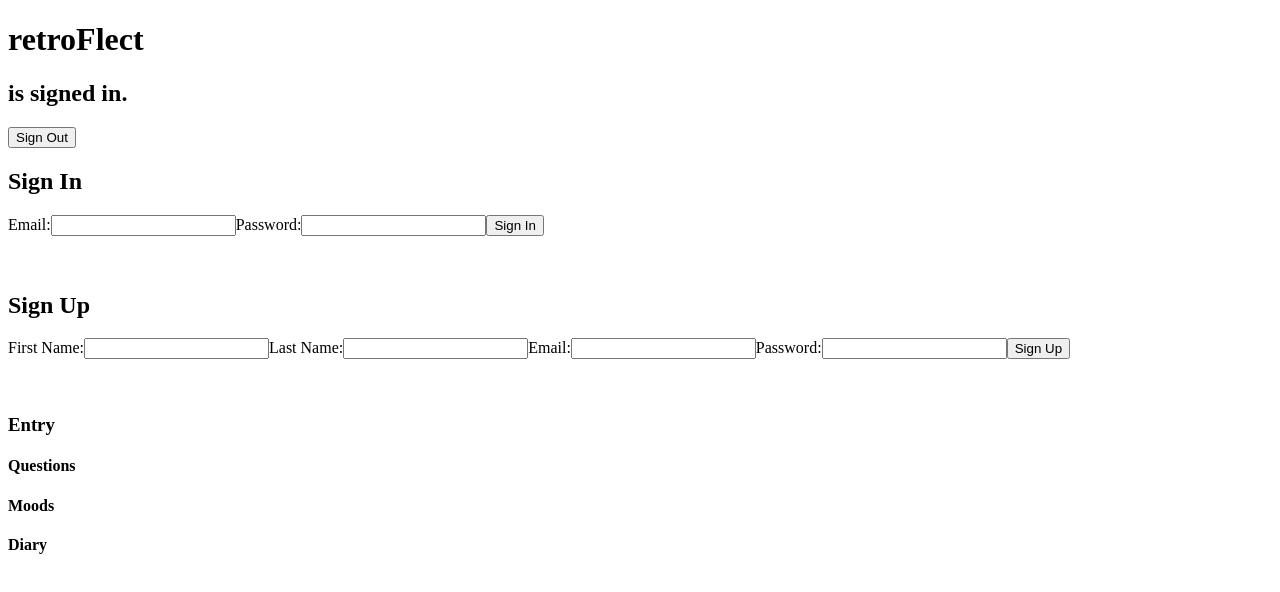
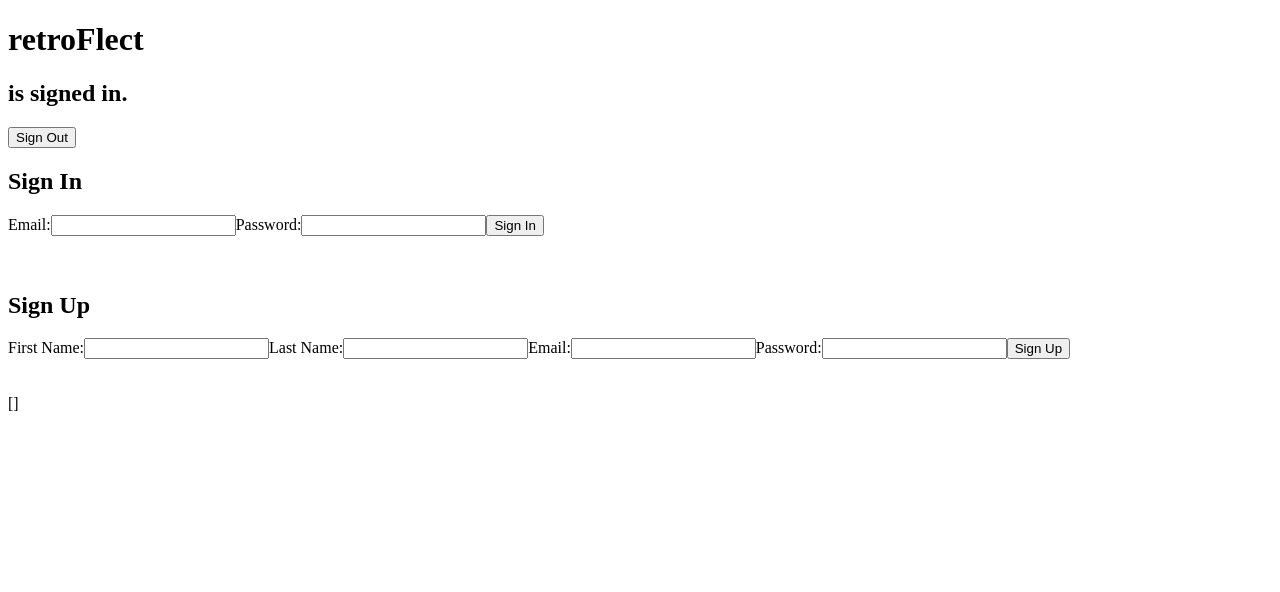
Before and after one commit to retroFlecters/retroflect-cra, a React (Create React App) app: page / in a window 1280 px wide. Shown: the top 592 px of the page. Built offline with nearby package versions, Linux system fonts and the light colour scheme; no server answers.

Commit message:
Adds basic entry view component  - Currently just displays basic JSON string

```diff
--- a/src/App.js
+++ b/src/App.js
@@ -3,7 +3,7 @@ import authService from "./services/auth";
 import entriesService from "./services/entries";
 import SignUpForm from "./components/SignUpForm";
 import SignInForm from "./components/SignInForm";
-import Entry from "./components/Entry";
+import EntryView from "./components/EntryView";
 
 function App() {
   const [user, setUser] = useState({});
@@ -25,7 +25,7 @@ function App() {
   };
 
   const handleSignOutRequest = async () => {
-    const res = await authService.signOut();
+    await authService.signOut();
     setUser({});
     // redirect to "/" route
   };
@@ -41,7 +41,7 @@ function App() {
       <SignUpForm handleRequest={handleSignUpRequest} />
       <br></br>
       <br></br>
-      <Entry entries={entries}></Entry>
+      <EntryView entries={entries}></EntryView>
     </div>
   );
 }
--- a/src/components/Entry.js
+++ /dev/null
@@ -1,14 +0,0 @@
-import React from "react";
-
-const Entry = ({ entries }) => {
-  return (
-    <>
-      <h3>Entry</h3>
-      <h4>Questions</h4>
-      <h4>Moods</h4>
-      <h4>Diary</h4>
-    </>
-  );
-};
-
-export default Entry;
--- /dev/null
+++ b/src/components/EntryView.js
@@ -0,0 +1,11 @@
+import React from "react";
+
+const EntryView = ({ entries }) => {
+  return (
+    <div>
+      {JSON.stringify(entries)}
+    </div>
+  );
+};
+
+export default EntryView;
```
